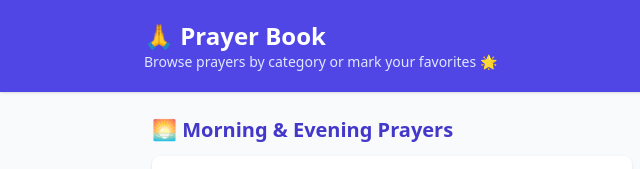
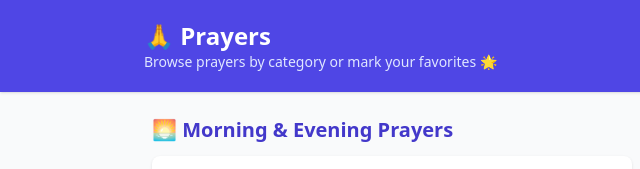
Before and after one commit to kmuang/prayers, a plain HTML site: page index.html in a window 1280 px wide. Shown: the top 169 px of the page, 0-640 px from the left. Drawn offline with nearby package versions, Linux system fonts and the light colour scheme.

Commit message:
Update index.html
Add logo icon

```diff
--- a/index.html
+++ b/index.html
@@ -3,7 +3,8 @@
 <head>
   <meta charset="utf-8" />
   <meta name="viewport" content="width=device-width,initial-scale=1" />
-  <title>Prayer Book</title>
+  <title>Zomi Catholic Prayers </title>
+    <link rel="shortcut icon" href="img/prayer.jpg" type="image/x-icon">
   <script src="https://cdn.tailwindcss.com"></script>
   <script>
     // Enable Tailwind Dark Mode via class strategy
@@ -19,7 +20,7 @@
   <header class="bg-indigo-600 dark:bg-indigo-800 text-white py-5 shadow">
     <div class="max-w-5xl mx-auto px-4 flex justify-between items-center">
       <div>
-        <h1 class="text-2xl font-bold">🙏 Prayer Book</h1>
+        <h1 class="text-2xl font-bold">🙏 Prayers </h1>
         <p class="text-sm text-indigo-100 dark:text-indigo-200">Browse prayers by category or mark your favorites 🌟</p>
       </div>
 
```
